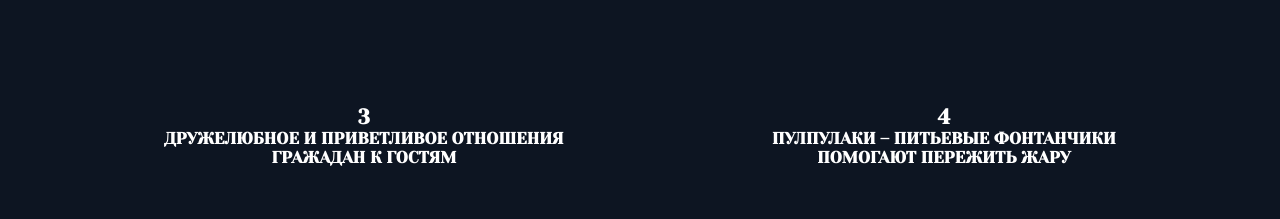
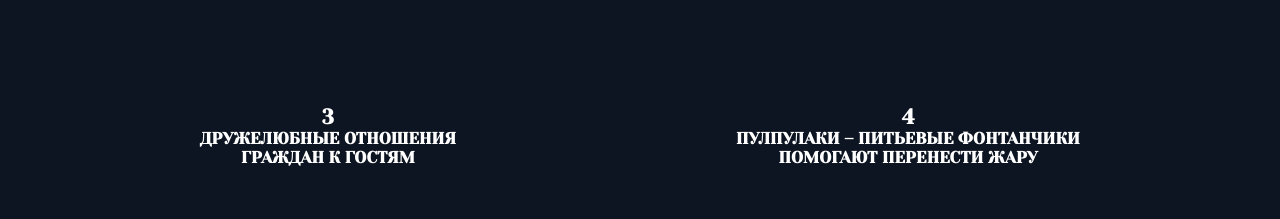
Before and after one commit to Tigranman-Jan/Armenia, a plain HTML site: page index.html in a window 1280 px wide. Shown: the part 1440-1659 px from the top of the page. Drawn offline with Linux system fonts and the light colour scheme.

Commit message:
Update index.html

```diff
--- a/index.html
+++ b/index.html
@@ -77,13 +77,13 @@
         <div class="description2">
           <div class="desc-left2">
             <h1 class="Third">3</h1>
-            <h3>Дружелюбное и приветливое отношения</h3>
-            <h3>Гражадан к гостям</h3>
+            <h3>Дружелюбные отношения</h3>
+            <h3>Граждан к гостям</h3>
           </div>
           <div class="desc-right2">
             <h1 class="Fourth">4</h1>
             <h3>Пулпулаки – питьевые фонтанчики</h3>
-            <h3>Помогают пережить жару</h3>
+            <h3>Помогают перенести жару</h3>
           </div>
         </div>
         <div class="description3">
```
